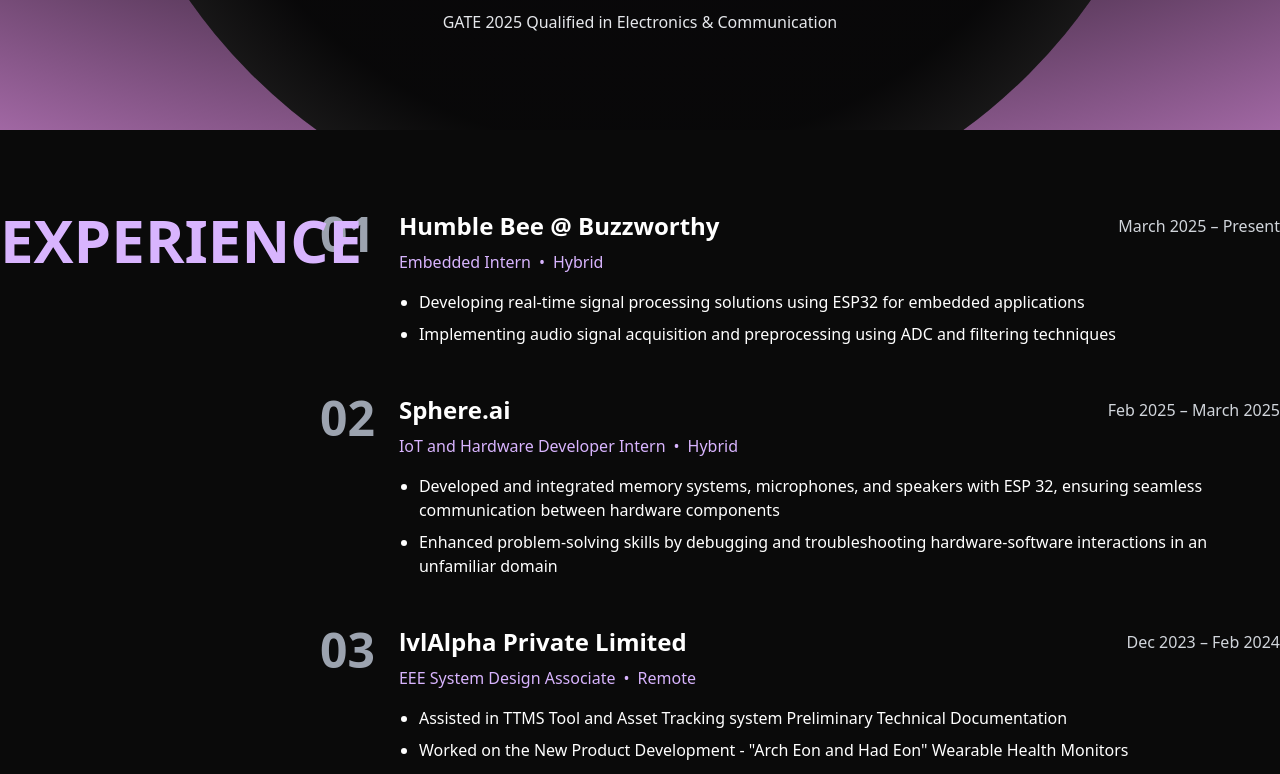
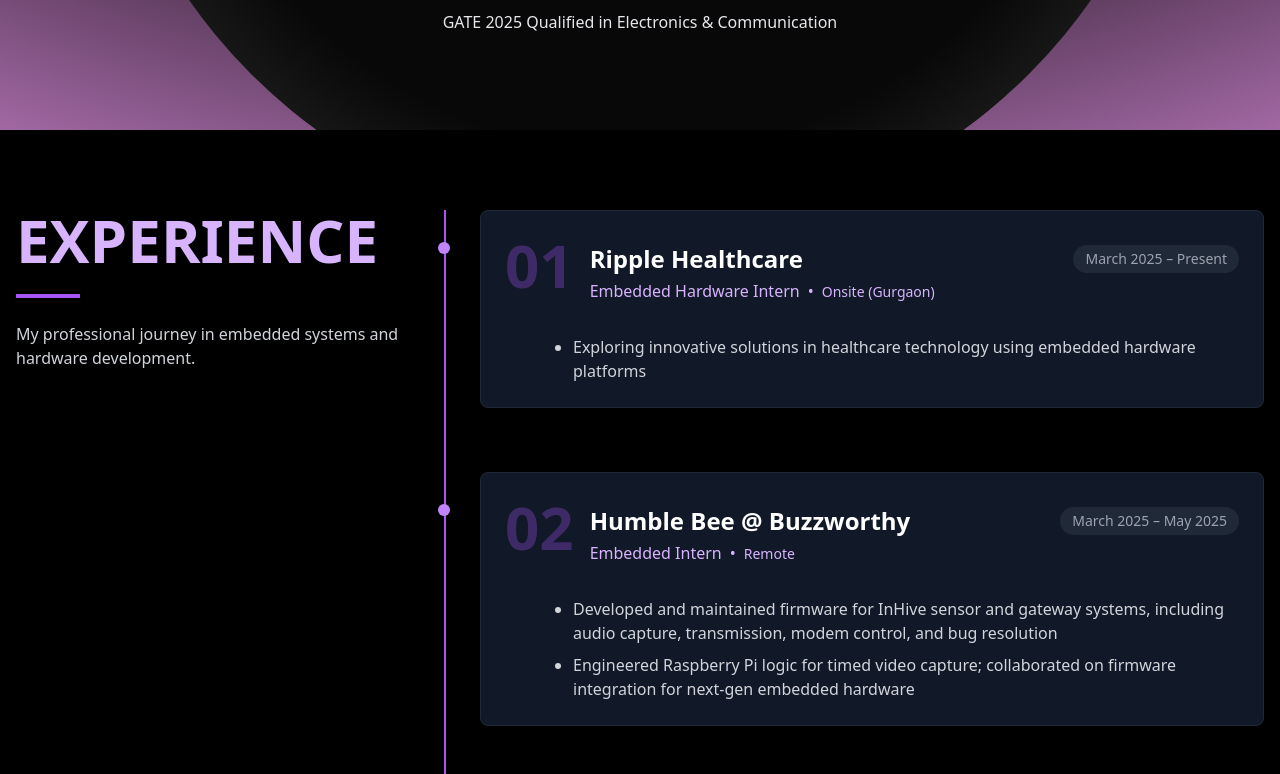
Before and after one commit to YD-YC/portfolio-website, a Next.js app: page / in a window 1280 px wide. Shown: the part 760-1534 px from the top of the page. Built offline with nearby package versions, Linux system fonts and the light colour scheme.

Commit message:
Experience update

```diff
--- a/app/page.tsx
+++ b/app/page.tsx
@@ -2,7 +2,7 @@
 import { Hero } from "@/components/Hero";
 import {Projects} from "@/components/Projects";
 import {KeyMetrics} from "@/components/KeyMetrics";
-import {Experience} from "@/components/Experience";
+import Experience from "@/components/Experience";
 import {Contact} from "@/components/Contact";
 import {Footer} from "@/components/Footer";
 
--- a/components/Contact.tsx
+++ b/components/Contact.tsx
@@ -56,7 +56,7 @@
                             </div>
                         </div>
                         <div className="space-y-4">
-                            <p className="text-lg text-gray-300">Office</p>
+                            <p className="text-lg text-gray-300">Location</p>
                             <address className="text-xl not-italic leading-relaxed">
                                 Ghaziabad, Uttar Pradesh
                                 <br />
--- a/components/Experience.tsx
+++ b/components/Experience.tsx
@@ -1,17 +1,31 @@
+"use client";
+
+import React from 'react';
+
 const experiences = [
     {
         id: '01',
-        company: 'Humble Bee @ Buzzworthy',
-        position: 'Embedded Intern',
+        company: 'Ripple Healthcare',
+        position: 'Embedded Hardware Intern',
         duration: 'March 2025 – Present',
-        type: 'Hybrid',
+        type: 'Onsite (Gurgaon)',
         responsibilities: [
-            'Developing real-time signal processing solutions using ESP32 for embedded applications',
-            'Implementing audio signal acquisition and preprocessing using ADC and filtering techniques'
+            'Exploring innovative solutions in healthcare technology using embedded hardware platforms',
         ]
     },
     {
         id: '02',
+        company: 'Humble Bee @ Buzzworthy',
+        position: 'Embedded Intern',
+        duration: 'March 2025 – May 2025',
+        type: 'Remote',
+        responsibilities: [
+            'Developed and maintained firmware for InHive sensor and gateway systems, including audio capture, transmission, modem control, and bug resolution',
+            'Engineered Raspberry Pi logic for timed video capture; collaborated on firmware integration for next-gen embedded hardware'
+        ]
+    },
+    {
+        id: '03',
         company: 'Sphere.ai',
         position: 'IoT and Hardware Developer Intern',
         duration: 'Feb 2025 – March 2025',
@@ -22,7 +36,7 @@
         ]
     },
     {
-        id: '03',
+        id: '04',
         company: 'lvlAlpha Private Limited',
         position: 'EEE System Design Associate',
         duration: 'Dec 2023 – Feb 2024',
@@ -30,40 +44,70 @@
         responsibilities: [
             'Assisted in TTMS Tool and Asset Tracking system Preliminary Technical Documentation',
             'Worked on the New Product Development - "Arch Eon and Had Eon" Wearable Health Monitors',
-            'Built Vendor Management and Development for lvlAlpha Manufacturing Process'
         ]
     }
 ];
 
-export const Experience = () => {
+const Experience = () => {
     return (
-        <section id="experience" className="text-white py-20">
-            <div className="container mx-auto flex flex-col md:flex-row">
-                <div className="md:w-1/4 pr-8 mb-12 md:mb-0">
-                    <h2 className="text-6xl text-purple-300 font-extrabold sticky top-20">
+        <section id="experience" className="py-20 bg-black text-white">
+            <div className="container mx-auto px-4">
+                <div className="flex flex-col lg:flex-row">
+                    {/* Left side - Title */}
+                    <div className="lg:w-1/3 mb-12 lg:mb-0">
+                        <div className="lg:sticky lg:top-20">
+                            <h2 className="text-6xl text-purple-300 font-extrabold mb-6">
                                 EXPERIENCE
                             </h2>
+                            <div className="w-16 h-1 bg-purple-500 mb-6"></div>
+                            <p className="text-gray-300">
+                                My professional journey in embedded systems and hardware development.
+                            </p>
+                        </div>
                     </div>
 
-                <div className="md:w-3/4 grid grid-cols-1 gap-12">
-                    {experiences.map((experience) => (
-                        <div key={experience.id} className="flex items-start">
-                            <div className="text-gray-400 font-bold text-5xl mr-6">
-                                {experience.id}
+                    {/* Right side - Timeline */}
+                    <div className="lg:w-2/3 relative">
+                        {/* Timeline line */}
+                        <div className="absolute left-3 top-0 h-full w-0.5 bg-purple-500 hidden md:block"></div>
+
+                        {/* Experience items */}
+                        <div className="space-y-16">
+                            {experiences.map((exp) => (
+                                <div key={exp.id} className="group relative">
+                                    {/* Timeline dot */}
+                                    <div className="absolute left-3 top-8 w-3 h-3 bg-purple-400 rounded-full
+                                                  transform -translate-x-1/2 hidden md:block
+                                                  group-hover:bg-purple-300 group-hover:scale-150 transition-all duration-300"></div>
+
+                                    {/* Experience content */}
+                                    <div className="md:ml-12 flex flex-col bg-gray-900 border border-gray-800
+                                                   rounded-lg p-6 hover:border-purple-500/50 hover:shadow-lg
+                                                   hover:shadow-purple-500/10 transition-all duration-300">
+                                        {/* Header with ID */}
+                                        <div className="flex items-start mb-4">
+                                            <div className="text-6xl text-purple-500/30 font-bold mr-4 leading-none">
+                                                {exp.id}
                                             </div>
-                            <div className="flex-1">
-                                <div className="flex flex-col md:flex-row md:items-center justify-between mb-2">
-                                    <h3 className="text-2xl font-bold">{experience.company}</h3>
-                                    <span className="text-gray-300">{experience.duration}</span>
+                                            <div className="flex-1 pt-2">
+                                                <div className="flex flex-col sm:flex-row sm:items-center sm:justify-between mb-1">
+                                                    <h3 className="text-2xl font-bold">{exp.company}</h3>
+                                                    <span className="text-gray-400 text-sm bg-gray-800 px-3 py-1 rounded-full mt-2 sm:mt-0 w-fit">
+                                                        {exp.duration}
+                                                    </span>
                                                 </div>
-                                <div className="flex flex-col md:flex-row md:items-center gap-2 text-purple-300 mb-4">
-                                    <span className="font-medium">{experience.position}</span>
-                                    <span className="hidden md:block">•</span>
-                                    <span>{experience.type}</span>
+                                                <div className="text-purple-300 mb-2">
+                                                    <span className="font-medium">{exp.position}</span>
+                                                    <span className="mx-2 hidden sm:inline">•</span>
+                                                    <span className="text-sm">{exp.type}</span>
                                                 </div>
-                                <ul className="list-disc pl-5 space-y-2">
-                                    {experience.responsibilities.map((item, index) => (
-                                        <li key={index}>{item}</li>
+                                            </div>
+                                        </div>
+
+                                        {/* Responsibilities */}
+                                        <ul className="list-disc pl-5 space-y-2 text-gray-300 mt-2 ml-12">
+                                            {exp.responsibilities.map((item, idx) => (
+                                                <li key={idx}>{item}</li>
                                             ))}
                                         </ul>
                                     </div>
@@ -71,6 +115,10 @@
                             ))}
                         </div>
                     </div>
+                </div>
+            </div>
         </section>
     );
 };
+
+export default Experience;
--- a/components/KeyMetrics.tsx
+++ b/components/KeyMetrics.tsx
@@ -30,9 +30,9 @@
     },
     {
         id: 5,
-        value: "3",
+        value: "4",
         label: "Internship Experience",
-        description: "Currently on my 3rd internship, gaining hands-on insights in embedded systems.",
+        description: "Currently on my 4th internship, gaining hands-on insights in embedded systems.",
     },
     {
         id: 6,
--- a/components/Projects.tsx
+++ b/components/Projects.tsx
@@ -9,7 +9,7 @@
 const projects = [
     {
         id: 1,
-        year: 2024,
+        year: 'May 2024',
         title: "Ardumist",
         description:
             "A portable humidifier using an Arduino UNO micro controller to maintain room humidity levels above 75%.",
@@ -17,7 +17,7 @@
     },
     {
         id: 2,
-        year: 2024,
+        year: 'Jan 2024',
         title: "Weather Monitor",
         description:
             "Designed and deployed an IoT weather station that continuously monitors room temperature and humidity using precision sensors.",
@@ -25,7 +25,7 @@
     },
     {
         id: 3,
-        year: 2024,
+        year: 'Feb 2024',
         title: "Automatic Plant Irrigation System",
         description:
             "Developed an automated irrigation system that uses an Arduino-based control board to continuously measure soil moisture via analog sensor.",
```
Also changed, not shown: 1 other file (tests, documents, lock files or other folders). Lines whose indentation alone changed are shown as unchanged.
